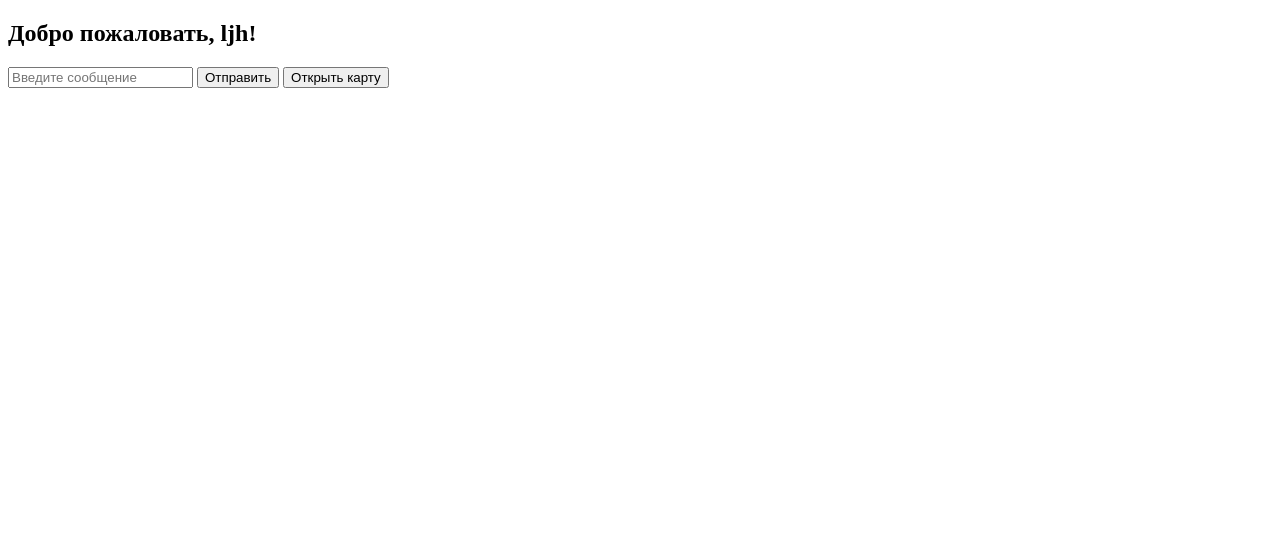
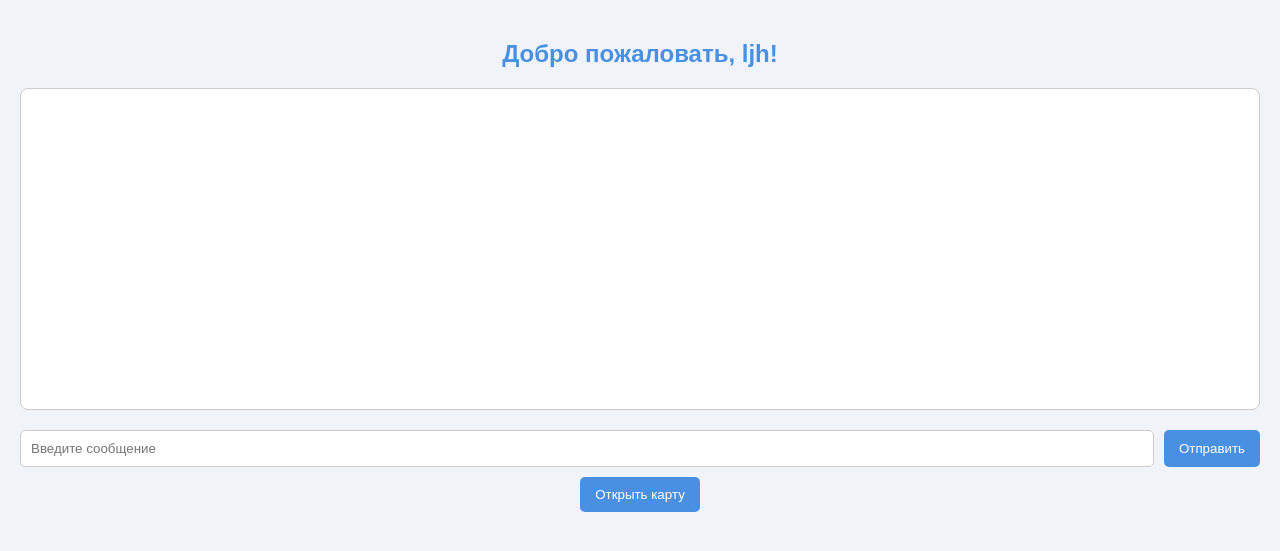
Before and after one commit to GFXGFX1/Webproject, a Flask app: page /chat in a window 1280 px wide. Shown: the top 551 px of the page. Run offline with Flask 3, Linux system fonts and the light colour scheme; a user stored in the database is signed in; some libraries are stand-ins or nearby versions.

Commit message:
Update chat.html

```diff
--- a/messenger/templates/chat.html
+++ b/messenger/templates/chat.html
@@ -5,6 +5,65 @@
     <meta name="viewport" content="width=device-width, initial-scale=1.0">
     <title>Чат</title>
     <script src="https://cdnjs.cloudflare.com/ajax/libs/socket.io/4.0.0/socket.io.js"></script>
+    <style>
+        body {
+            font-family: Arial, sans-serif;
+            background-color: #f0f4f8; /* Светлый фон */
+            color: #333; /* Темный текст */
+            margin: 0;
+            padding: 20px;
+        }
+
+        h2 {
+            text-align: center;
+            color: #4a90e2; /* Синий заголовок */
+        }
+
+        #messages {
+            border: 1px solid #ccc; /* Рамка для сообщений */
+            border-radius: 8px;
+            padding: 10px;
+            margin-bottom: 20px;
+            height: 300px;
+            overflow-y: auto; /* Прокрутка для длинных сообщений */
+            background-color: #ffffff; /* Белый фон для сообщений */
+        }
+
+        #messageInput {
+            width: calc(100% - 22px); /* Полная ширина с учетом отступов */
+            padding: 10px;
+            border: 1px solid #ccc;
+            border-radius: 5px;
+            margin-right: 10px;
+        }
+
+        button {
+            padding: 10px 15px;
+            border: none;
+            border-radius: 5px;
+            background-color: #4a90e2; /* Синий фон для кнопок */
+            color: white; /* Белый текст */
+            cursor: pointer;
+            transition: background-color 0.3s;
+        }
+
+        button:hover {
+            background-color: #357ab8; /* Темнее при наведении */
+        }
+
+        .button-container {
+            display: flex;
+            justify-content: center;
+            margin-top: 10px;
+        }
+
+        .message {
+            margin: 5px 0;
+            padding: 5px;
+            border-radius: 5px;
+            background-color: #e7f3fe; /* Легкий фон для сообщений */
+        }
+    </style>
     <script>
         var socket = io();
 
@@ -16,7 +75,8 @@
 
         socket.on('receive_message', function(data) {
             var messages = document.getElementById('messages');
-            messages.innerHTML += '<p><strong>' + data.username + ':</strong> ' + data.message + '</p>';
+            messages.innerHTML += '<div class="message"><strong>' + data.username + ':</strong> ' + data.message + '</div>';
+            messages.scrollTop = messages.scrollHeight; // Прокрутка вниз
         });
 
         function openMap() {
@@ -28,11 +88,15 @@
     <h2>Добро пожаловать, {{ username }}!</h2>
     <div id="messages">
         {% for message in messages %}
-            <p><strong>{{ message.username }}:</strong> {{ message.content }}</p>
+            <div class="message"><strong>{{ message.username }}:</strong> {{ message.content }}</div>
         {% endfor %}
     </div>
-    <input id="messageInput" type="text" placeholder="Введите сообщение">
-    <button onclick="sendMessage()">Отправить</button>
-    <button onclick="openMap()">Открыть карту</button>
+    <div class="button-container">
+        <input id="messageInput" type="text" placeholder="Введите сообщение">
+        <button onclick="sendMessage()">Отправить</button>
+    </div>
+    <div class="button-container">
+        <button onclick="openMap()">Открыть карту</button>
+    </div>
 </body>
 </html>
```
